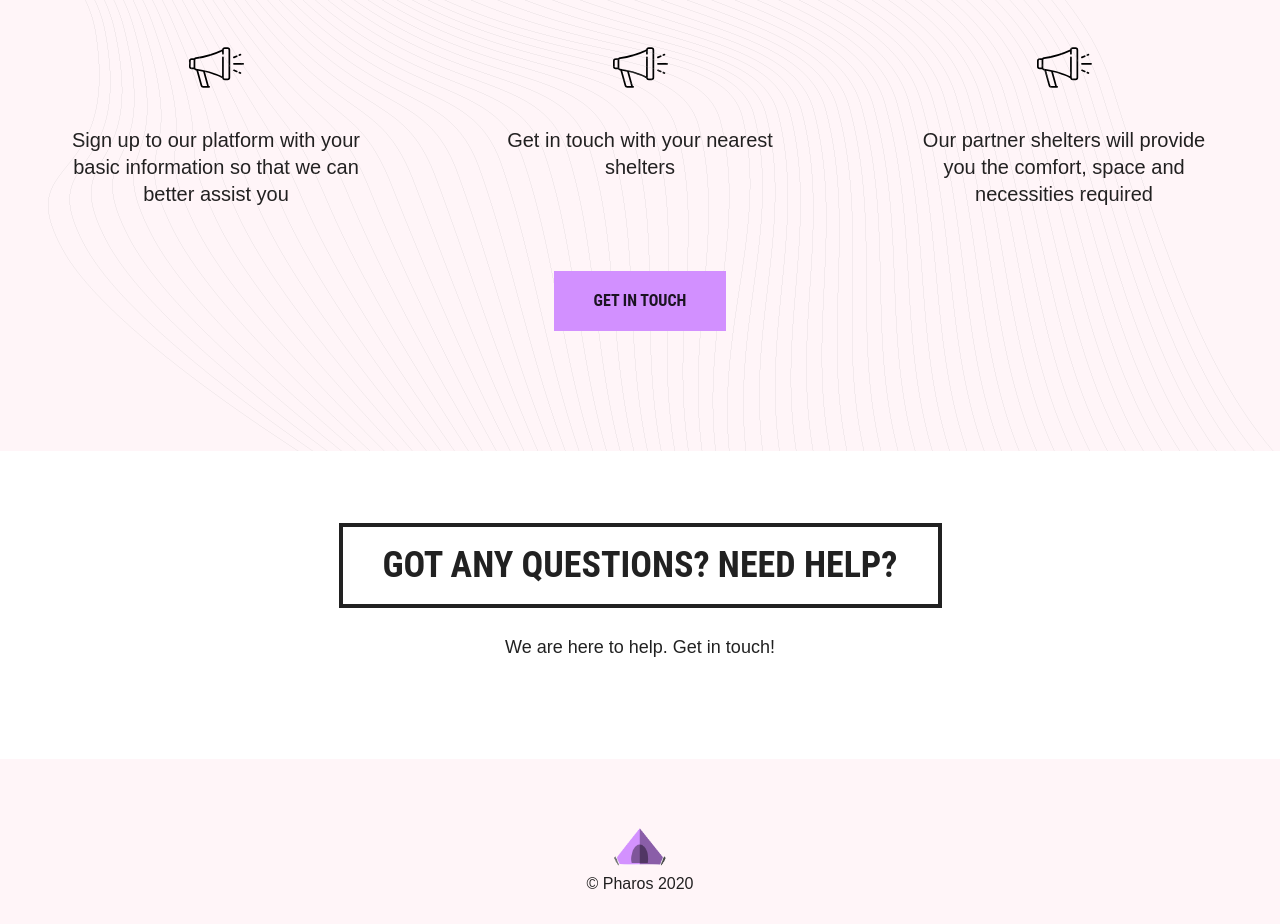
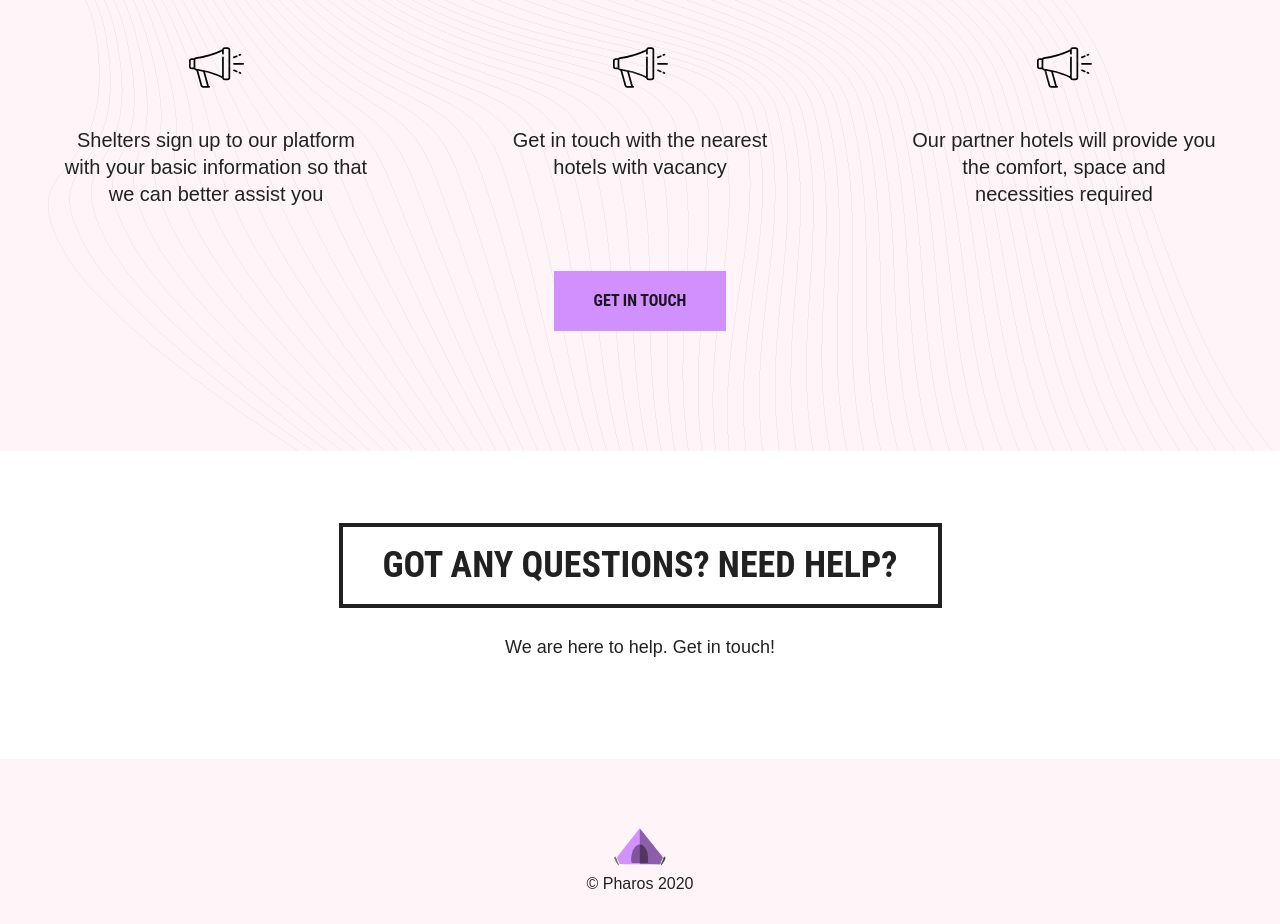
Before and after one commit to aiavci/2020-hackathon-landing-react, a React (Create React App) app: page / in a window 1280 px wide. Shown: the part 986-1910 px from the top of the page. Built offline with nearby package versions, Linux system fonts and the light colour scheme.

Commit message:
Update content

```diff
--- a/src/onepirate/modules/views/ProductHero.js
+++ b/src/onepirate/modules/views/ProductHero.js
@@ -57,7 +57,7 @@ function ProductHero(props) {
         size="large"
         className={classes.button}
         component="a"
-        href="https://forms.gle/UgQfb6WZH7U2cpJk8"
+        href="/panel"
       >
         Get started
       </Button>
--- a/src/onepirate/modules/views/ProductHowItWorks.js
+++ b/src/onepirate/modules/views/ProductHowItWorks.js
@@ -81,7 +81,7 @@ function ProductHowItWorks(props) {
                   className={classes.image}
                 />
                 <Typography variant="h5" align="center">
-                  Sign up to our platform with your basic information so that we
+                  Shelters sign up to our platform with your basic information so that we
                   can better assist you
                 </Typography>
               </div>
@@ -95,7 +95,7 @@ function ProductHowItWorks(props) {
                   className={classes.image}
                 />
                 <Typography variant="h5" align="center">
-                  Get in touch with your nearest shelters
+                  Get in touch with the nearest hotels with vacancy
                 </Typography>
               </div>
             </Grid>
@@ -108,7 +108,7 @@ function ProductHowItWorks(props) {
                   className={classes.image}
                 />
                 <Typography variant="h5" align="center">
-                  Our partner shelters will provide you the comfort, space and
+                  Our partner hotels will provide you the comfort, space and
                   necessities required
                 </Typography>
               </div>
```
